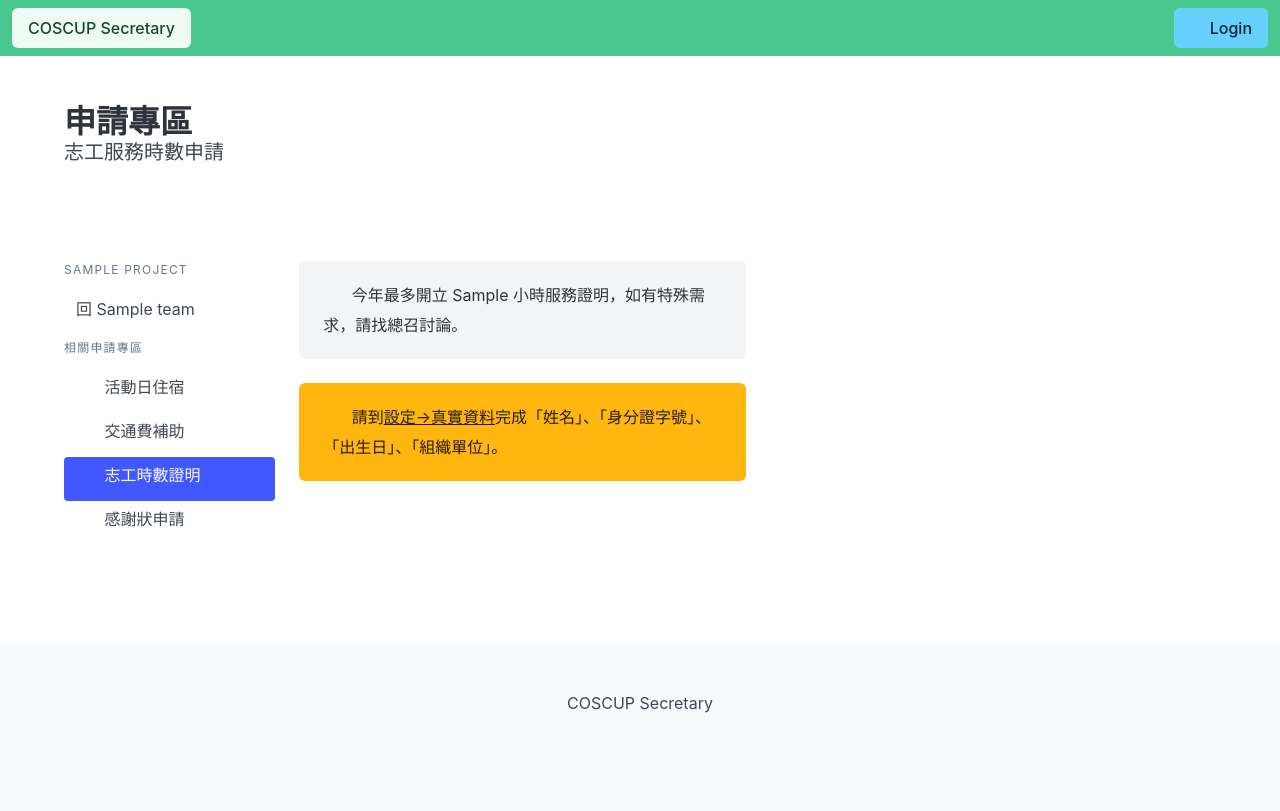
After one commit to COSCUP/COSCUP-Volunteer, a Python web app: template templates/form_volunteer_certificate.html in a window 1280 px wide. The commit adds this page. Run offline with Jinja, Linux system fonts and the light colour scheme; the template is opened without the code that fills it: most values are stand-ins (such as "Sample title", 1, 10 or a date in 2020); some libraries are stand-ins or nearby versions.

Commit message:
Add volunteer certificate form

```diff
--- a/templates/form.html
+++ b/templates/form.html
@@ -33,7 +33,7 @@
                         </a>
                     </li>
                     <li>
-                        <a>
+                        <a class="{%block form_menu_volunteer_certificate%}{%endblock%}" href="/team/{{team.pid}}/{{team.tid}}/form/volunteer_certificate">
                             <span class="icon"><i class="fas fa-ban"></i></span>
                             <span>志工時數證明</span>
                         </a>
--- /dev/null
+++ b/templates/form_volunteer_certificate.html
@@ -0,0 +1,46 @@
+{% extends "form.html" %}
+{% block head_title_form %}志工服務時數申請{% endblock %}
+{% block head_subtitle %}志工服務時數申請{% endblock %}
+{% block form_menu_volunteer_certificate %}is-active{% endblock %}
+{% block form_body %}
+<div class="columns">
+    <div class="column is-half">
+        {% if project.volunteer_certificate_hours %}
+        <div class="notification">
+            <span class="icon has-text-info"><i class="fas fa-info-circle"></i></span>
+            今年最多開立 {{project.volunteer_certificate_hours}} 小時服務證明，如有特殊需求，請找總召討論。
+        </div>
+        {% if is_ok_submit %}
+        <form method="POST">
+            <div class="field">
+                <div class="control">
+                    <label class="label">志工服務證明</label>
+                    <div class="select">
+                        <select name="volunteer_certificate">
+                            <option value="no">否(No)</option>
+                            <option value="yes">是(Yes)</option>
+                        </select>
+                    </div>
+                </div>
+            </div>
+            <div class="field">
+                <div class="control">
+                    <button class="button is-primary" type="submit">送出申請</button>
+                </div>
+            </div>
+        </form>
+        {% else %}
+        <div class="notification is-warning">
+            <span class="icon has-text-info"><i class="fas fa-exclamation-triangle"></i></span>
+            請到<a href="/setting/profile_real">設定→真實資料</a>完成「姓名」、「身分證字號」、「出生日」、「組織單位」。
+        </div>
+        {% endif %}
+        {% else %}
+        <div class="notification">
+            <span class="icon has-text-info"><i class="fas fa-info-circle"></i></span>
+            目前無法申請。
+        </div>
+        {% endif %}
+    </div>
+</div>
+{% endblock %}
--- a/templates/team.html
+++ b/templates/team.html
@@ -73,7 +73,7 @@
                                   </a>
                               </li>
                               <li>
-                                  <a>
+                                  <a href="/team/{{team.pid}}/{{team.tid}}/form/volunteer_certificate">
                                       <span class="icon"><i class="fas fa-ban"></i></span>
                                       <span>志工時數證明</span>
                                   </a>
```
Also changed, not shown: view/team.py (+31 -0 lines).
